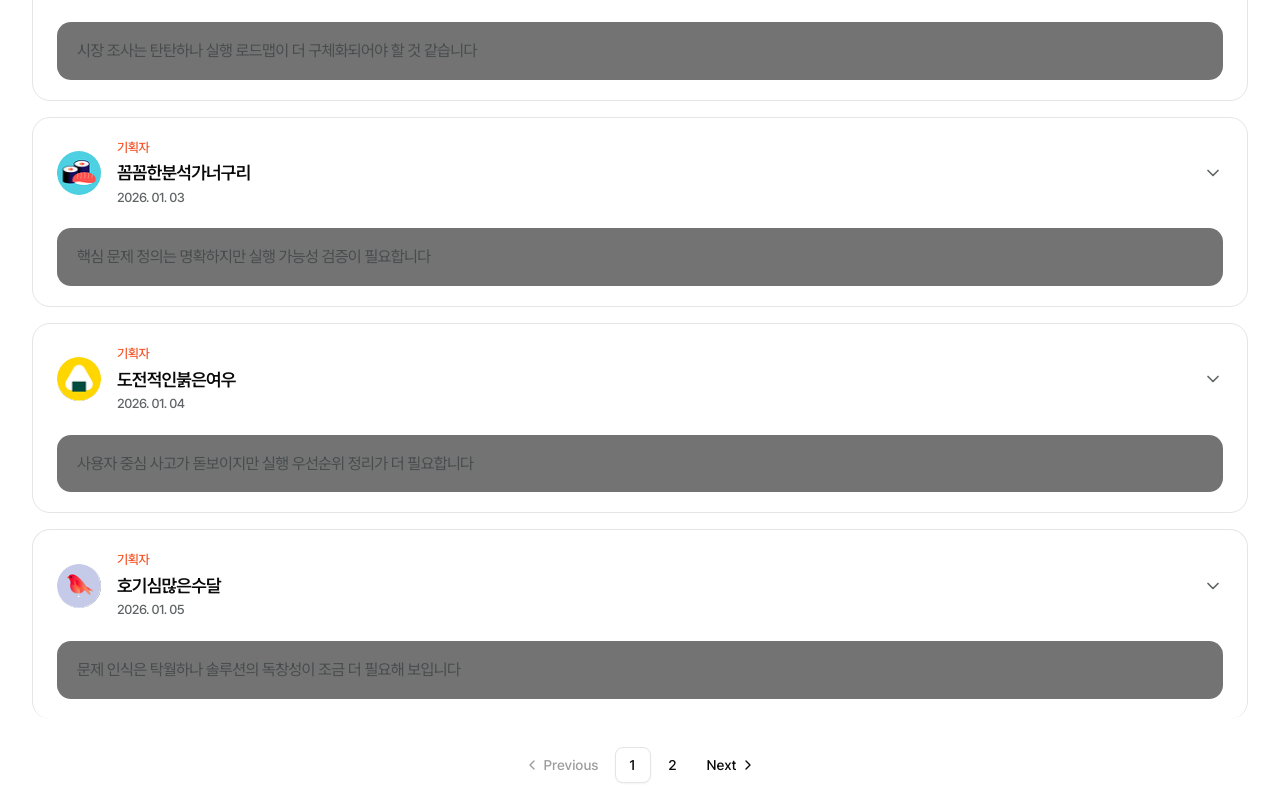
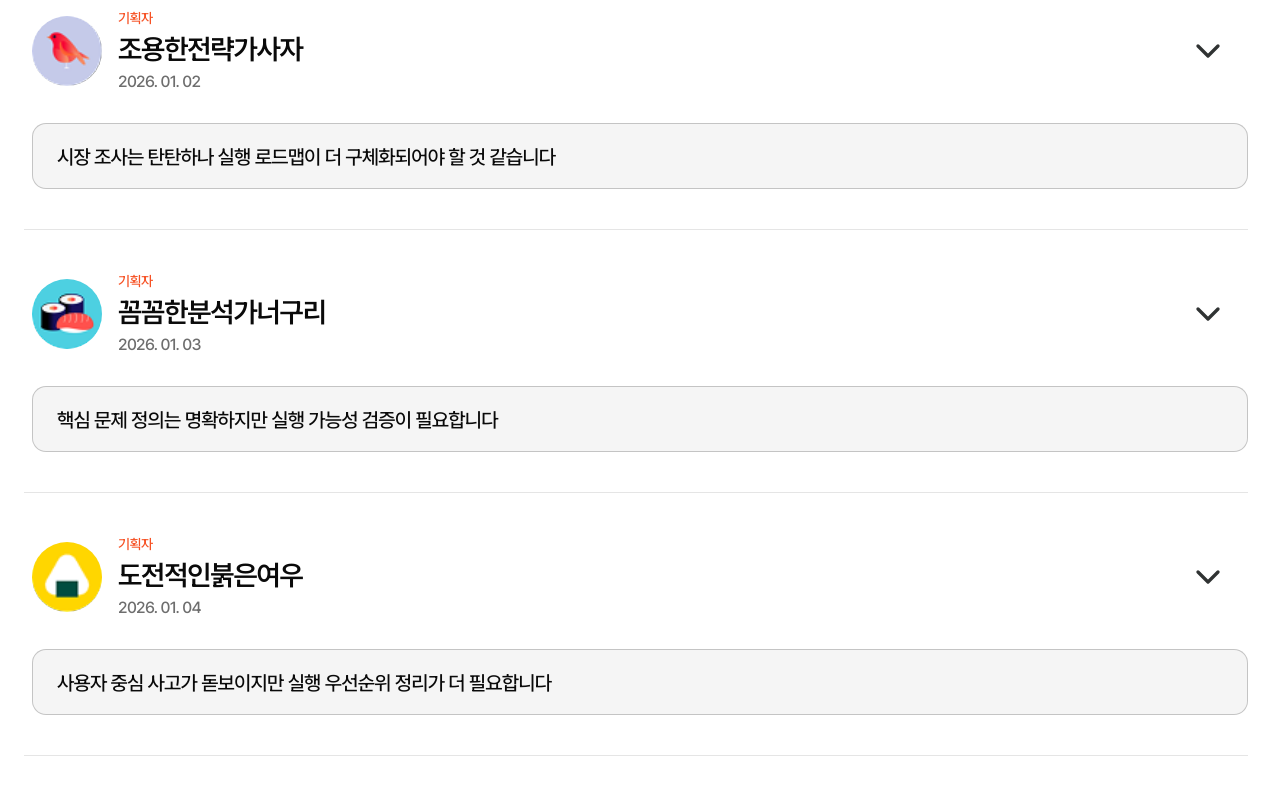
Before and after one commit to skkuding/proseed, a Next.js app in the folder apps/web/: page /projects/1/feedback in a window 1280 px wide. Shown: the part 1700-2498 px from the top of the page. Built offline with nearby package versions, Linux system fonts and the light colour scheme.

Commit message:
feat(fe): modify design of feedback

```diff
--- a/apps/web/src/app/projects/[projectId]/_components/Feedbacks.tsx
+++ b/apps/web/src/app/projects/[projectId]/_components/Feedbacks.tsx
@@ -7,6 +7,7 @@ import {
   ChevronRightIcon,
   SlidersHorizontalIcon,
   RotateCcwIcon,
+  Dot,
 } from 'lucide-react'
 import {
   Select,
@@ -296,13 +297,13 @@ export function Feedbacks() {
           해당 카테고리의 피드백이 없습니다.
         </p>
       ) : (
-        <>
+        <div className="ml-[-20px]">
           <Accordion
             type="single"
             collapsible
             value={openFeedbackId}
             onValueChange={handleAccordionChange}
-            className="flex flex-col gap-4"
+            className="flex flex-col pl-3"
           >
             {feedbacks.map((feedback) => {
               const isOpen = openFeedbackId === String(feedback.feedbackId)
@@ -314,12 +315,12 @@ export function Feedbacks() {
                 <AccordionItem
                   key={feedback.feedbackId}
                   value={String(feedback.feedbackId)}
-                  className="border border-neutral-200 rounded-2xl overflow-hidden"
+                  className="overflow-hidden py-10 "
                 >
                   {/* Trigger: Profile header */}
-                  <AccordionTrigger className="px-6 py-5 hover:no-underline hover:bg-neutral-50/50 [&>svg]:hidden items-center">
+                  <AccordionTrigger className="[&>svg]:hidden items-center cursor-pointer pl-2">
                     <div className="flex items-center gap-4 w-full">
-                      <div className="relative w-11 h-11 rounded-full overflow-hidden shrink-0 bg-neutral-100">
+                      <div className="relative w-17.5 h-17.5 rounded-full overflow-hidden shrink-0 bg-neutral-100">
                         <Image
                           src={feedback.profileImageUrl}
                           alt={feedback.nickname}
@@ -327,17 +328,19 @@ export function Feedbacks() {
                           className="object-cover"
                         />
                       </div>
-                      <div className="flex flex-col gap-0.5 text-left">
-                        <span className={`text-caption1_m_13 text-primary-strong`}>
+                      <div className="flex flex-col text-left">
+                        <span className={`text-body2_m_14 text-primary-strong`}>
                           {CATEGORY_LABEL[feedback.category]}
                         </span>
-                        <span className="text-sub1_sb_18">{feedback.nickname}</span>
-                        <span className="text-caption1_m_13 text-CoolNeutral-40">
+                        <span className="text-[28px] font-semibold tracking-[-0.04em]">
+                          {feedback.nickname}
+                        </span>
+                        <span className="text-body1_m_16 text-[#6E6E6E]">
                           {formatDate(feedback.createdAt)}
                         </span>
                       </div>
                       <ChevronDownIcon
-                        className={`ml-auto size-5 text-CoolNeutral-40 transition-transform duration-200 ${
+                        className={`ml-auto mr-5 size-10 text-CoolNeutral-20 transition-transform duration-200 ${
                           isOpen ? 'rotate-180' : ''
                         }`}
                       />
@@ -345,22 +348,19 @@ export function Feedbacks() {
                   </AccordionTrigger>
 
                   {/* Always visible: one-line review */}
-                  <div className="px-6 pb-5">
-                    <p className="bg-neutral-50 rounded-xl px-5 py-4 text-body3_r_16 text-CoolNeutral-30">
+                  <div className="bg-[#0000000A] border border-[#00000033] rounded-xl px-6 py-5 h-[66px] mt-7 ml-2">
+                    <p className="text-title4_m_20 leading-[130%] truncate">
                       {feedback.onelineReview}
                     </p>
                   </div>
 
                   {/* Expandable: Q&A content */}
-                  <AccordionContent className="pb-0">
-                    <div className="border-t border-neutral-100 mb-5" />
+                  <AccordionContent className="pb-0 pl-2 mt-10">
                     <div className="flex min-h-50 pb-6">
                       {/* Left sidebar */}
-                      <div className="w-44 shrink-0 px-4 border-r border-neutral-100">
-                        <p className="text-caption1_m_13 text-CoolNeutral-40 mb-3 px-2">
-                          피드백 답변 바로가기
-                        </p>
-                        <div className="flex flex-col gap-1">
+                      <div className="w-[283px] h-[254px] shrink-0 p-5 shadow-[0_4px_20px_0_rgba(53,78,116,0.1)] rounded-lg flex flex-col">
+                        <p className="text-title3_sb_20 mb-3">피드백 답변 바로가기</p>
+                        <div className="flex flex-col">
                           {feedback.questions.map((q) => {
                             const isSelected = selectedQuestionId === q.questionId
                             return (
@@ -373,16 +373,15 @@ export function Feedbacks() {
                                     [feedback.feedbackId]: q.questionId,
                                   }))
                                 }}
-                                className={`flex items-center gap-1 text-left w-full px-2 py-2 rounded-lg text-caption1_m_13 transition-colors hover:bg-neutral-100 ${
-                                  isSelected
-                                    ? 'text-CoolNeutral-20 font-semibold'
-                                    : 'text-CoolNeutral-40'
+                                className={`flex justify-between items-center text-left w-full px-1 py-2 rounded-lg text-body1_m_16 text-CoolNeutral-20 transition-colors hover:bg-neutral-99 hover:cursor-pointer ${
+                                  isSelected ? 'bg-neutral-99' : ''
                                 }`}
                               >
-                                <span className="flex-1 line-clamp-2 leading-relaxed">
-                                  {q.questionTitle}
-                                </span>
-                                <ChevronRightIcon className="size-3 shrink-0 text-CoolNeutral-40" />
+                                <div className="flex items-center gap-[2px]">
+                                  <Dot className="size-4 shrink-0" />
+                                  <span className="max-w-[185px] truncate">{q.questionTitle}</span>
+                                </div>
+                                <ChevronRightIcon className="size-6 shrink-0 text-[#7B7B7B]" />
                               </button>
                             )
                           })}
@@ -390,11 +389,11 @@ export function Feedbacks() {
                       </div>
 
                       {/* Right content */}
-                      <div className="flex-1 px-6">
+                      <div className="flex-1 px-10">
                         {selectedQuestion && (
-                          <div className="flex flex-col gap-4">
-                            <h3 className="text-title3_sb_20">{selectedQuestion.questionTitle}</h3>
-                            <p className="text-body3_r_16 text-CoolNeutral-30 leading-relaxed whitespace-pre-line">
+                          <div className="flex flex-col gap-10">
+                            <h3 className="text-title1_sb_24">{selectedQuestion.questionTitle}</h3>
+                            <p className="text-body3_r_16 text-CoolNeutral-20 leading-relaxed whitespace-pre-line">
                               {selectedQuestion.feedbackBody}
                             </p>
                             {selectedQuestion.images.length > 0 && (
@@ -422,9 +421,8 @@ export function Feedbacks() {
               )
             })}
           </Accordion>
-
           {/* Pagination */}
-          <Pagination className="mt-2">
+          <Pagination className="mt-10">
             <PaginationContent>
               <PaginationItem>
                 <PaginationPrevious
@@ -468,7 +466,7 @@ export function Feedbacks() {
               </PaginationItem>
             </PaginationContent>
           </Pagination>
-        </>
+        </div>
       )}
 
       {lightbox && (
--- a/apps/web/src/app/projects/[projectId]/_components/ProjectImageCarousel.tsx
+++ b/apps/web/src/app/projects/[projectId]/_components/ProjectImageCarousel.tsx
@@ -26,7 +26,7 @@ export function ProjectImageCarousel({ images }: Props) {
   return (
     <>
       <Carousel opts={{ align: 'start' }} className="w-full">
-        <CarouselContent className="-ml-4">
+        <CarouselContent className="px-1">
           {images.map((src, idx) => (
             <CarouselItem key={idx} className="pl-3 basis-auto">
               <div
--- a/apps/web/src/components/ui/accordion.tsx
+++ b/apps/web/src/components/ui/accordion.tsx
@@ -33,7 +33,7 @@ function AccordionTrigger({
       <AccordionPrimitive.Trigger
         data-slot="accordion-trigger"
         className={cn(
-          'flex flex-1 items-start justify-between gap-4 rounded-md py-4 text-left text-sm font-medium transition-all outline-none hover:underline focus-visible:border-ring focus-visible:ring-[3px] focus-visible:ring-ring/50 disabled:pointer-events-none disabled:opacity-50 [&[data-state=open]>svg]:rotate-180',
+          'flex flex-1 items-start justify-between gap-4 rounded-md text-left text-sm font-medium transition-all outline-none hover:underline focus-visible:border-ring focus-visible:ring-[3px] focus-visible:ring-ring/50 disabled:pointer-events-none disabled:opacity-50 [&[data-state=open]>svg]:rotate-180',
           className
         )}
         {...props}
```
